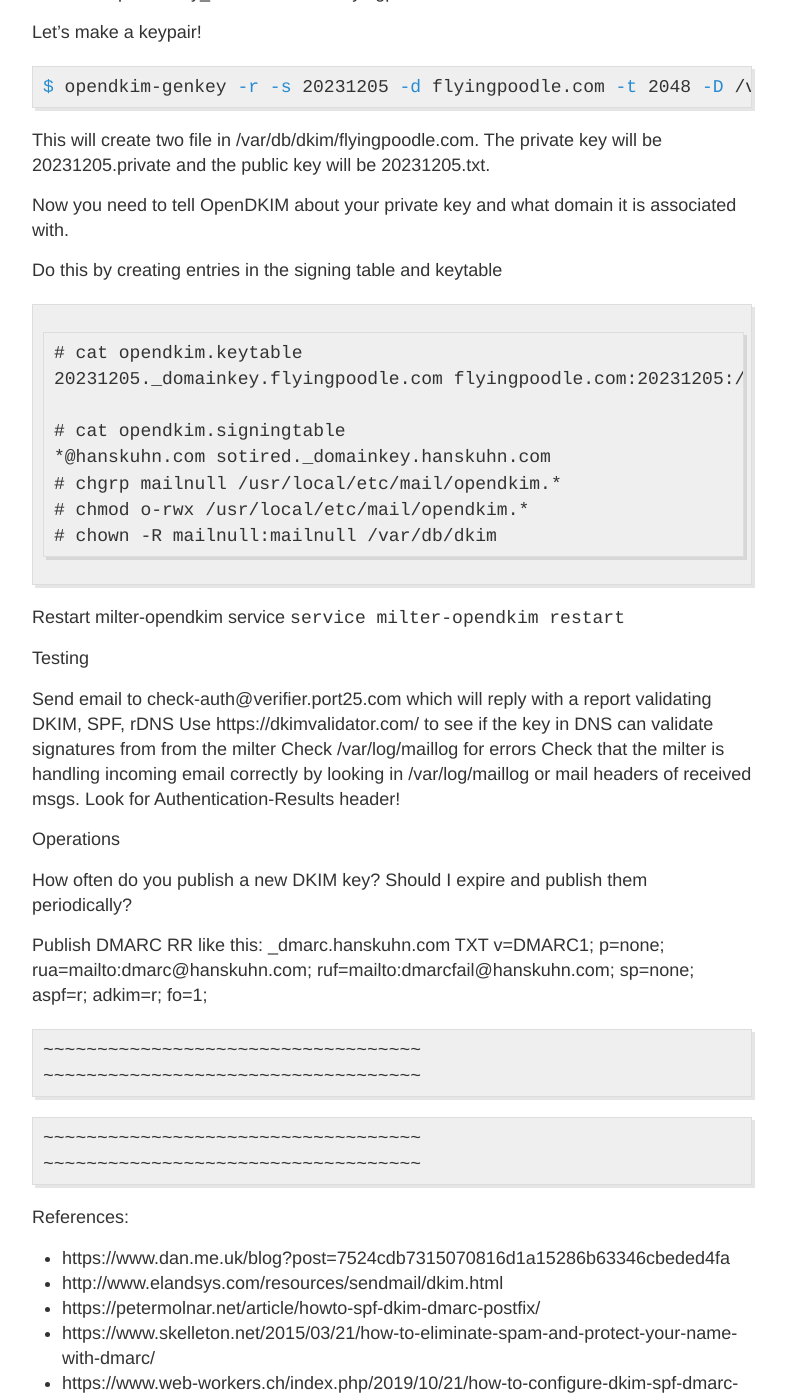
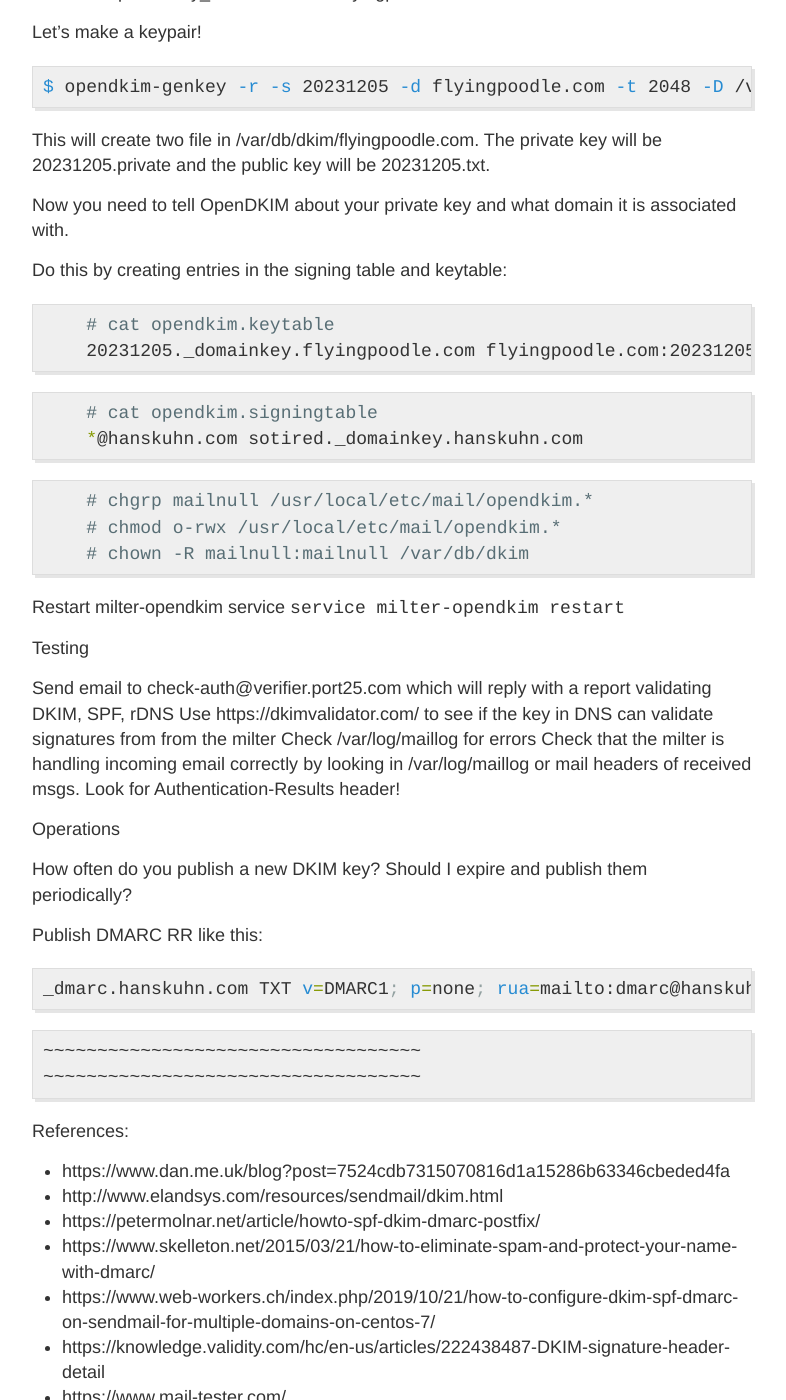
Before and after one commit to hanskuhn/hanskuhn.github.io, a Jekyll site: the page built from _posts/2023-12-01-DKIM_on_FreeBSD.md, in a window 1280 px wide and 1400 px high, scrolled down 2633 px. Shown: the whole window, without its empty margins (248-1034 px from the left). Built offline with Jekyll 4.4.1, drawn with Linux system fonts in a browser that asks for light colours.

Commit message:
fix some more highlighting

```diff
--- a/_posts/2023-12-01-DKIM_on_FreeBSD.md
+++ b/_posts/2023-12-01-DKIM_on_FreeBSD.md
@@ -134,16 +134,23 @@ and the public key will be 20231205.txt.
 
 Now you need to tell OpenDKIM about your private key and what domain it is associated with.
 
-Do this by creating entries in the signing table and keytable
+Do this by creating entries in the signing table and keytable:
 
+{%highlight bash %}
     # cat opendkim.keytable
     20231205._domainkey.flyingpoodle.com flyingpoodle.com:20231205:/var/db/dkim/hanskuhn.com/sotired.private
+{%endhighlight %}
 
+{%highlight bash %}
     # cat opendkim.signingtable
     *@hanskuhn.com sotired._domainkey.hanskuhn.com
+{%endhighlight %}
+
+{%highlight bash %}
     # chgrp mailnull /usr/local/etc/mail/opendkim.*
     # chmod o-rwx /usr/local/etc/mail/opendkim.*
     # chown -R mailnull:mailnull /var/db/dkim
+{%endhighlight %}
 
   Restart milter-opendkim service `service milter-opendkim restart`
 
@@ -158,12 +165,10 @@ Operations
 
   How often do you publish a new DKIM key? Should I expire and publish them periodically?
 
-  Publish DMARC RR like this: _dmarc.hanskuhn.com TXT v=DMARC1; p=none; rua=mailto:dmarc@hanskuhn.com; ruf=mailto:dmarcfail@hanskuhn.com; sp=none; aspf=r; adkim=r; fo=1;
-
+  Publish DMARC RR like this:
 
 {%highlight bash %}
-~~~~~~~~~~~~~~~~~~~~~~~~~~~~~~~~~~~
-~~~~~~~~~~~~~~~~~~~~~~~~~~~~~~~~~~~
+_dmarc.hanskuhn.com TXT v=DMARC1; p=none; rua=mailto:dmarc@hanskuhn.com; ruf=mailto:dmarcfail@hanskuhn.com; sp=none; aspf=r; adkim=r; fo=1;
 {%endhighlight %}
 
 {%highlight bash %}
```
